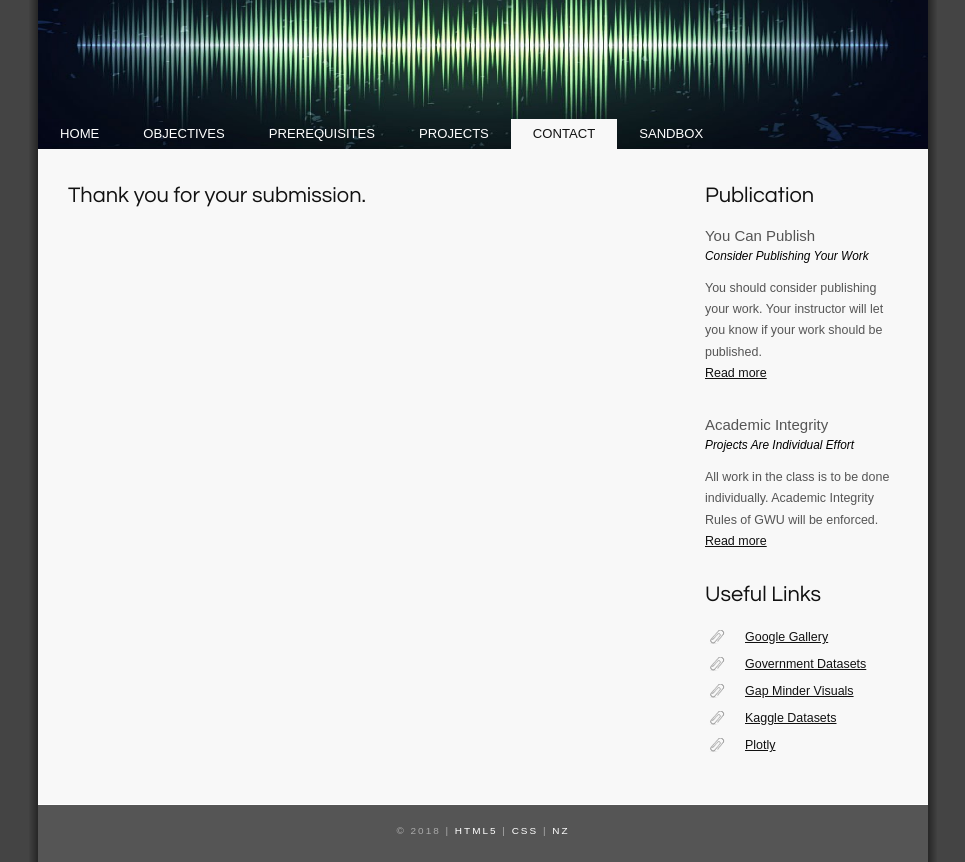
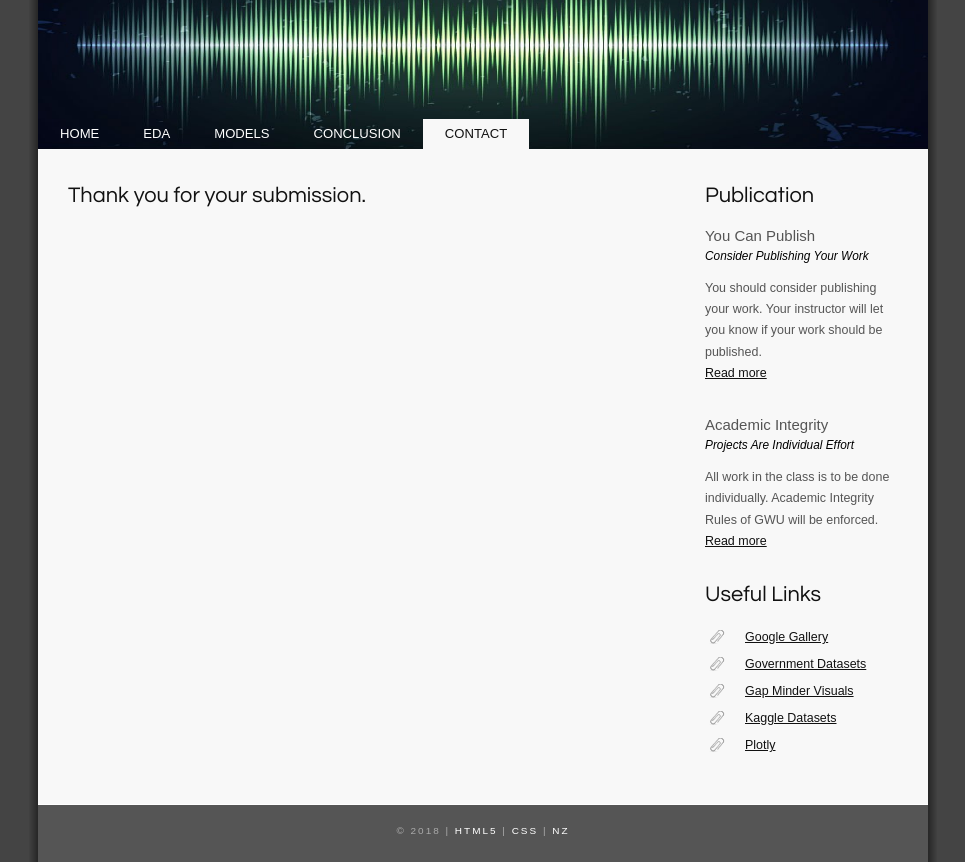
Before and after one commit to MandyZhangxy/gender-voice-recognition-visualization, a plain HTML site: page processcontact.html in a window 1280 px wide. Shown: the part 51-913 px from the top of the page, without its empty margins (157-1122 px from the left). Drawn offline with Linux system fonts and the light colour scheme.

Commit message:
process contact update

```diff
--- a/processcontact.html
+++ b/processcontact.html
@@ -17,11 +17,10 @@
 			<div id="menubar">
 				<ul id="menu">
 					<li><a href="index.html">Home</a></li>
-					<li><a href="objectives.html">Objectives</a></li>
-					<li><a href="prerequisites.html">Prerequisites</a></li>
-					<li><a href="projects.html">Projects</a></li>
+					<li><a href="eda.html">EDA</a></li>
+					<li><a href="models.html">Models</a></li>
+					<li><a href="conclusion.html">Conclusion</a></li>
 					<li class="selected"><a href="contact.html">Contact</a></li>
-					<li><a href="sandbox.html">Sandbox</a></li>
 				</ul><!-- menu -->
 			</div><!-- menubar -->
 		</div><!-- header -->
```
